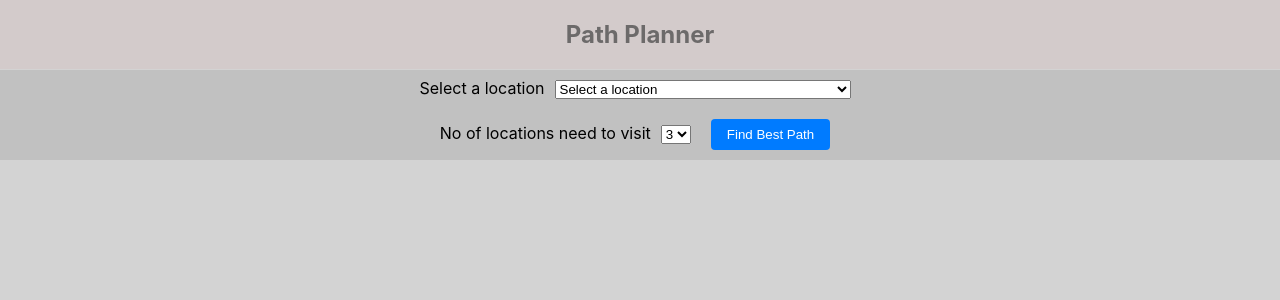
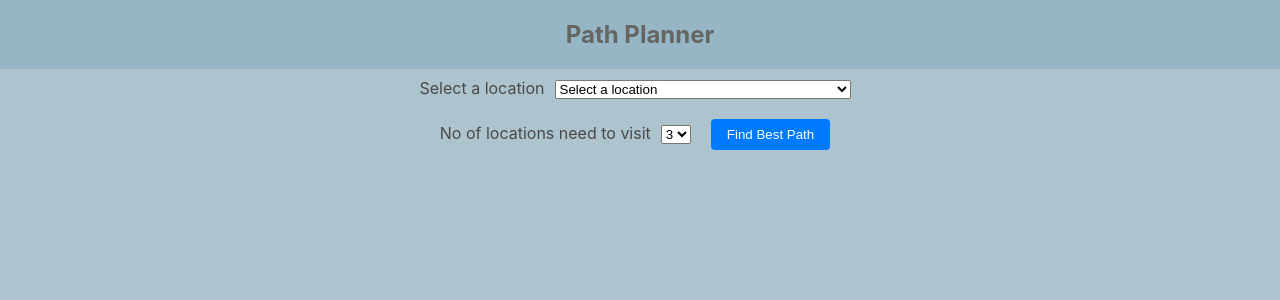
Before and after one commit to MUAHMMEDJASEEM/my-app, a React (Create React App) app: page / in a window 1280 px wide. Shown: the top 300 px of the page. Built offline with nearby package versions, Linux system fonts and the light colour scheme.

Commit message:
css new changes

```diff
--- a/src/App.css
+++ b/src/App.css
@@ -1,10 +1,13 @@
 .container {
   text-align: center;
-  background-color: #c1c1c1;
+  background-color: #ADC4CE;
 }
-body{
-  background-color: #d3d3d3;
+
+body {
+  background-color: #ADC4CE;
+  color: #4b4848;
 }
+
 select {
   margin: 10px;
 }
@@ -40,8 +43,9 @@ button {
   margin-bottom: 10px;
   width: 300px;
   text-align: center;
-  background-color: #c5bcbc;
-  box-shadow: 0 4px 8px rgba(0, 0, 0, 0.1); /* Subtle shadow */
+  background-color: #EEE0C9;
+  box-shadow: 0 4px 8px rgba(0, 0, 0, 0.1);
+  /* Subtle shadow */
 }
 
 .transition-card h3 {
@@ -75,9 +79,9 @@ button {
 }
 
 .navbar {
-  background-color: #d3cbcb;
+  background-color: #96B6C5;
   /* Change the background color as needed */
-  color: #6c6a6a;
+  color: #656562;
   /* Change the text color as needed */
 
   /* Adjust padding as needed */
@@ -97,10 +101,13 @@ button {
 
 /* Add additional styling as needed */
 button:hover {
-  background-color: #0056b3; /* Darker shade of blue */
+  background-color: #0056b3;
+  /* Darker shade of blue */
 }
 
 .navbar h1 {
-  font-size: 24px; /* Increase font size */
-  font-weight: bold; /* Make text bold */
+  font-size: 24px;
+  /* Increase font size */
+  font-weight: bold;
+  /* Make text bold */
 }
```
